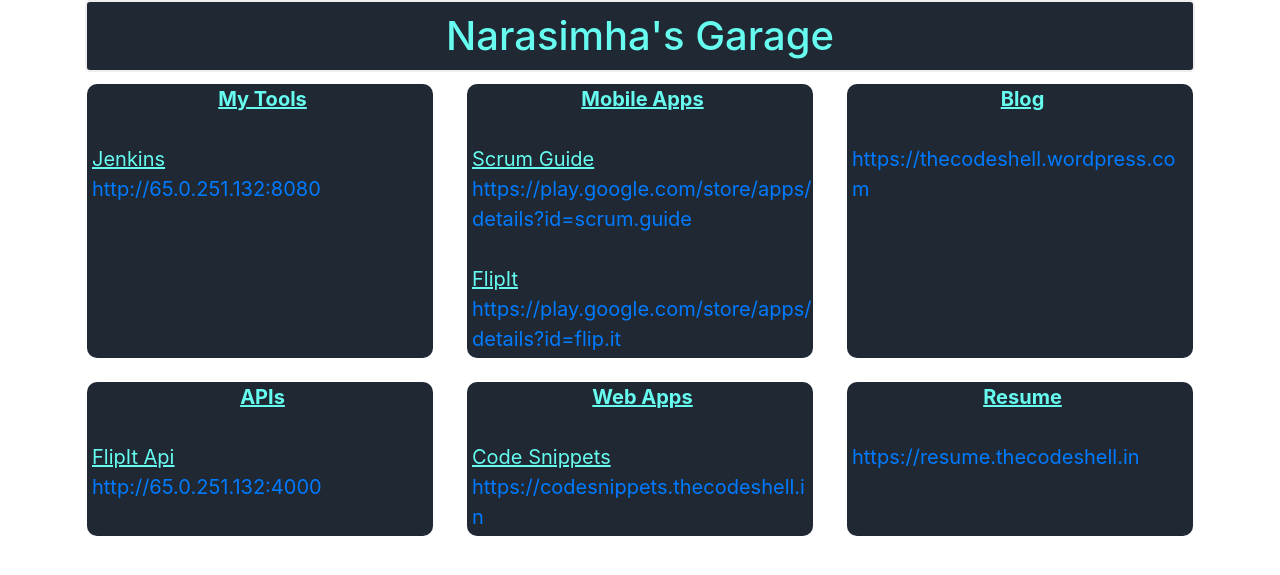
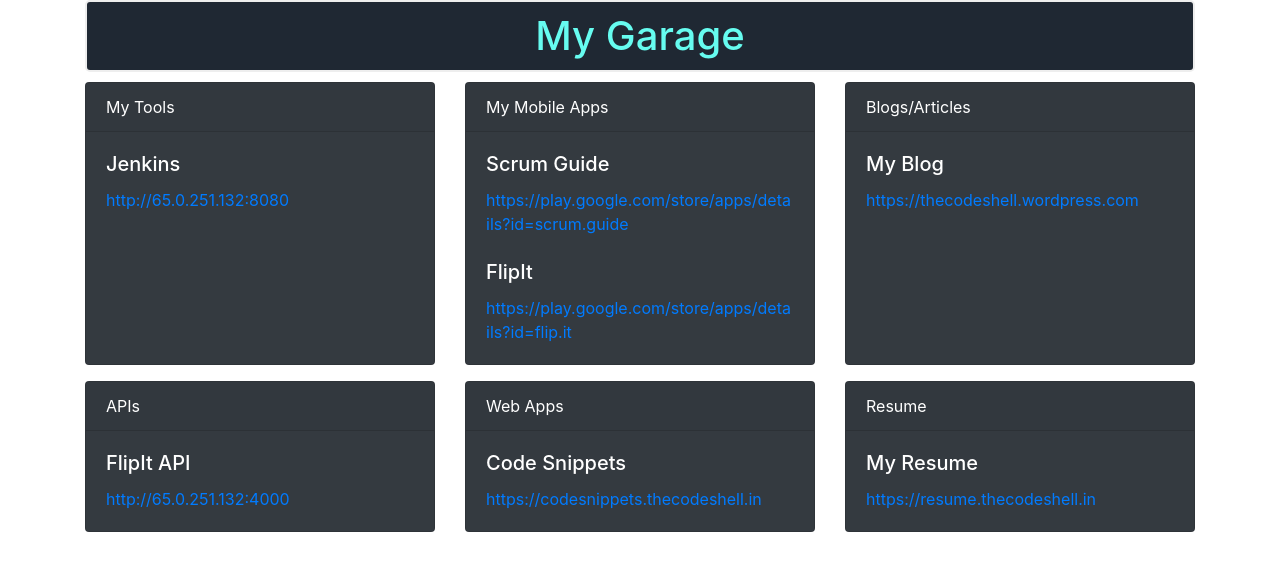
Before and after one commit to bnarasimha/MyGarage, a Flask app: page / in a window 1280 px wide. Shown: the top 575 px of the page. Run offline with Flask 2, Linux system fonts and the light colour scheme; some libraries are stand-ins or nearby versions.

Commit message:
used card from bootstrap for styling

```diff
--- a/templates/index.html
+++ b/templates/index.html
@@ -1,62 +1,56 @@
 {% extends 'base.html' %}
 
 {% block content %}
-    <h1 class="siteHeader">{% block title %}Narasimha's Garage{% endblock %} </h1>
-
-    <div>
-        <div class="row">
-            <div class="col-4">
-                <div class="panel" id="mytools">
-                    <div class="panelHeader">My Tools</div>
-                    <br/>
-                    <div class="rowHeader">Jenkins</div>
-                    <div class="rowContent"><a target="_blank" href="{{ Urls.jenkinsUrl }}">{{ Urls.jenkinsUrl }}</a></div>
+    <h1 class="siteHeader">{% block title %}My Garage{% endblock %} </h1>
+        <div class="card-deck">
+            <div class="card text-white bg-dark mb-3">
+                <div class="card-header">My Tools</div>
+                <div class="card-body">
+                    <h5 class="card-title">Jenkins</h5>
+                    <div class="card-text"><a target="_blank" href="{{ Urls.jenkinsUrl }}">{{ Urls.jenkinsUrl }}</a></div>
                 </div>
             </div>
-            <div class="col-4">
-                <div class="panel">
-                    <div class="panelHeader">Mobile Apps</div>
+            <div class="card text-white bg-dark mb-3">
+                <div class="card-header">My Mobile Apps</div>
+                <div class="card-body">
+                    <h5 class="card-title">Scrum Guide</h5>
+                    <div class="card-text"><a target="_blank" href="{{ Urls.scrumGuideUrl }}">{{ Urls.scrumGuideUrl }}</a></div>
                     <br/>
-                    <div class="rowHeader">Scrum Guide</div>
-                    <div class="rowContent"><a target="_blank" href="{{ Urls.scrumGuideUrl }}">{{ Urls.scrumGuideUrl }}</a></div>
-                    <br/>
-                    <div class="rowHeader">FlipIt</div>
-                    <div class="rowContent"><a target="_blank" href="{{ Urls.flipItUrl }}">{{ Urls.flipItUrl }}</a></div>
+                    <h5 class="card-title">FlipIt</h5>
+                    <div class="card-text"><a target="_blank" href="{{ Urls.flipItUrl }}">{{ Urls.flipItUrl }}</a></div>
                 </div>
             </div>
-            <div class="col-4">
-                <div class="panel">
-                    <div class="panelHeader">Blog</div>
-                    <br/>
-                    <div class="rowContent"><a target="_blank" href="https://thecodeshell.wordpress.com">https://thecodeshell.wordpress.com</a></div>
+            <div class="card text-white bg-dark mb-3">
+                <div class="card-header">Blogs/Articles</div>
+                <div class="card-body">
+                    <h5 class="card-title">My Blog</h5>
+                    <div class="card-text"><a target="_blank" href="https://thecodeshell.wordpress.com">https://thecodeshell.wordpress.com</a></div>
                 </div>
             </div>
         </div>
-        <br/>
-        <div class="row">
-            <div class="col-4">
-                <div class="panel">
-                    <div class="panelHeader">APIs</div>
-                    <br/>
-                    <div class="rowHeader">FlipIt Api</div>
-                    <div class="rowContent"><a target="_blank" href="{{ Urls.flipItApiUrl }}">{{ Urls.flipItApiUrl }}</a></div>
+
+        <div class="card-deck">
+            <div class="card text-white bg-dark mb-3">
+                <div class="card-header">APIs</div>
+                <div class="card-body">
+                    <h5 class="card-title">FlipIt API</h5>
+                    <div class="card-text"><a target="_blank" href="{{ Urls.flipItApiUrl }}">{{ Urls.flipItApiUrl }}</a></div>
                 </div>
             </div>
-            <div class="col-4">
-                <div class="panel">
-                    <div class="panelHeader">Web Apps</div>
-                    <br/>
-                    <div class="rowHeader">Code Snippets</div>
-                    <div class="rowContent"><a target="_blank" href="{{ Urls.codeSnippetsUrl }}">{{ Urls.codeSnippetsUrl }}</a></div>
+            <div class="card text-white bg-dark mb-3">
+                <div class="card-header">Web Apps</div>
+                <div class="card-body">
+                    <h5 class="card-title">Code Snippets</h5>
+                    <div class="card-text"><a target="_blank" href="{{ Urls.codeSnippetsUrl }}">{{ Urls.codeSnippetsUrl }}</a></div>
                 </div>
             </div>
-            <div class="col-4">
-                <div class="panel">
-                    <div class="panelHeader">Resume</div>
-                    <br/>
-                    <div class="rowContent"><a target="_blank" href="{{ Urls.resumeUrl }}">{{ Urls.resumeUrl }}</a></div>
+            <div class="card text-white bg-dark mb-3">
+                <div class="card-header">Resume</div>
+                <div class="card-body">
+                    <h5 class="card-title">My Resume</h5>
+                    <div class="card-text"><a target="_blank" href="{{ Urls.resumeUrl }}">{{ Urls.resumeUrl }}</a></div>
                 </div>
             </div>
         </div>
-    </div>
+
 {% endblock %}
```
